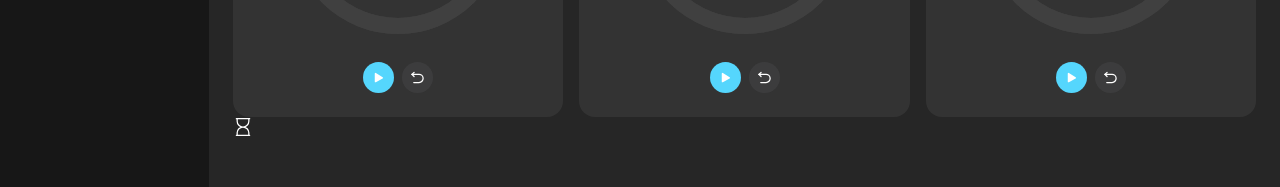
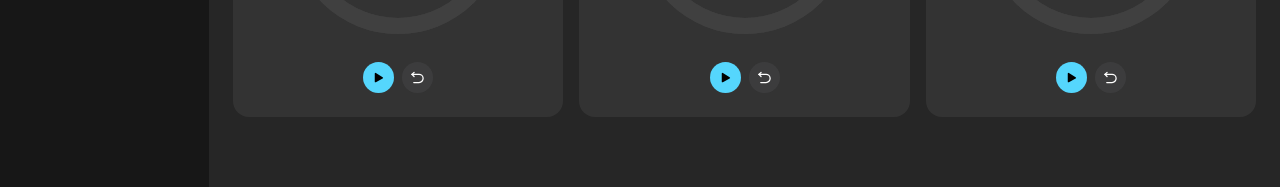
Before and after one commit to JuanPE44/pomodoro-clock, a React (Vite) app: page /timer in a window 1280 px wide. Shown: the part 266-453 px from the top of the page. Built offline with nearby package versions, Linux system fonts and the light colour scheme.

Commit message:
button timer cambiado a negro

```diff
--- a/src/components/timer/PageTimer.tsx
+++ b/src/components/timer/PageTimer.tsx
@@ -1,4 +1,3 @@
-import Icon from "../../icons/Icon";
 import ContainerSection from "../ui/ContainerSection";
 import Timer from "./Timer/Timer";
 
@@ -10,7 +9,6 @@ export function PageTimer() {
         <Timer seconds={60} />
         <Timer seconds={60} />
       </div>
-      <Icon name="timer" size={20} />
     </ContainerSection>
   );
 }
--- a/src/components/timer/Timer/ButtonsTimer.tsx
+++ b/src/components/timer/Timer/ButtonsTimer.tsx
@@ -12,7 +12,11 @@ function ButtonsTimer({ pause, handlePause }: Props) {
         className="bg-primary flex cursor-pointer items-center justify-center rounded-full p-2 text-black transition duration-200 ease-in-out hover:scale-105"
         onClick={() => handlePause()}
       >
-        {pause ? <Icon name="playPomo" /> : <Icon name="pausePomo" />}
+        {pause ? (
+          <Icon name="playPomo" color="black" />
+        ) : (
+          <Icon name="pausePomo" color="black" />
+        )}
       </button>
       <button className="bg-pomodoro flex cursor-pointer items-center justify-center rounded-full p-2 transition duration-200 ease-in-out hover:scale-105">
         <Icon name="back" />
```
